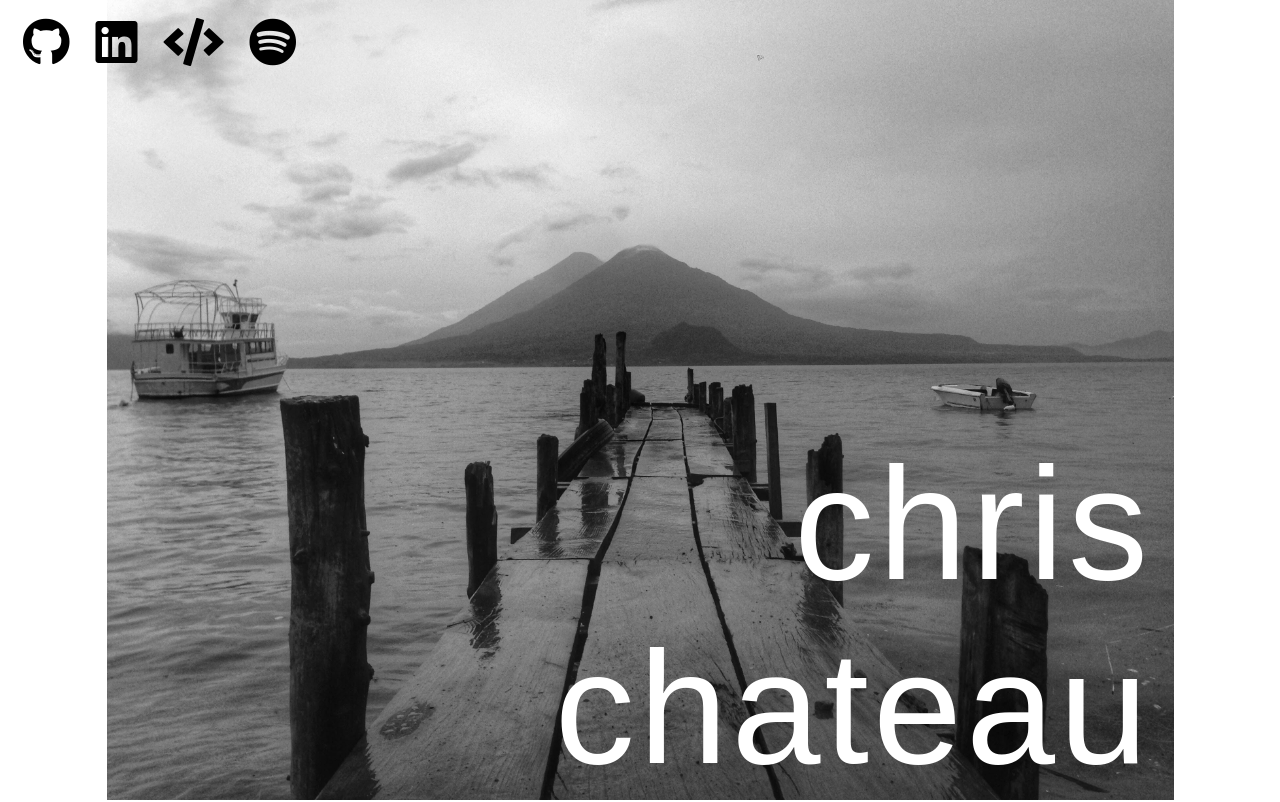
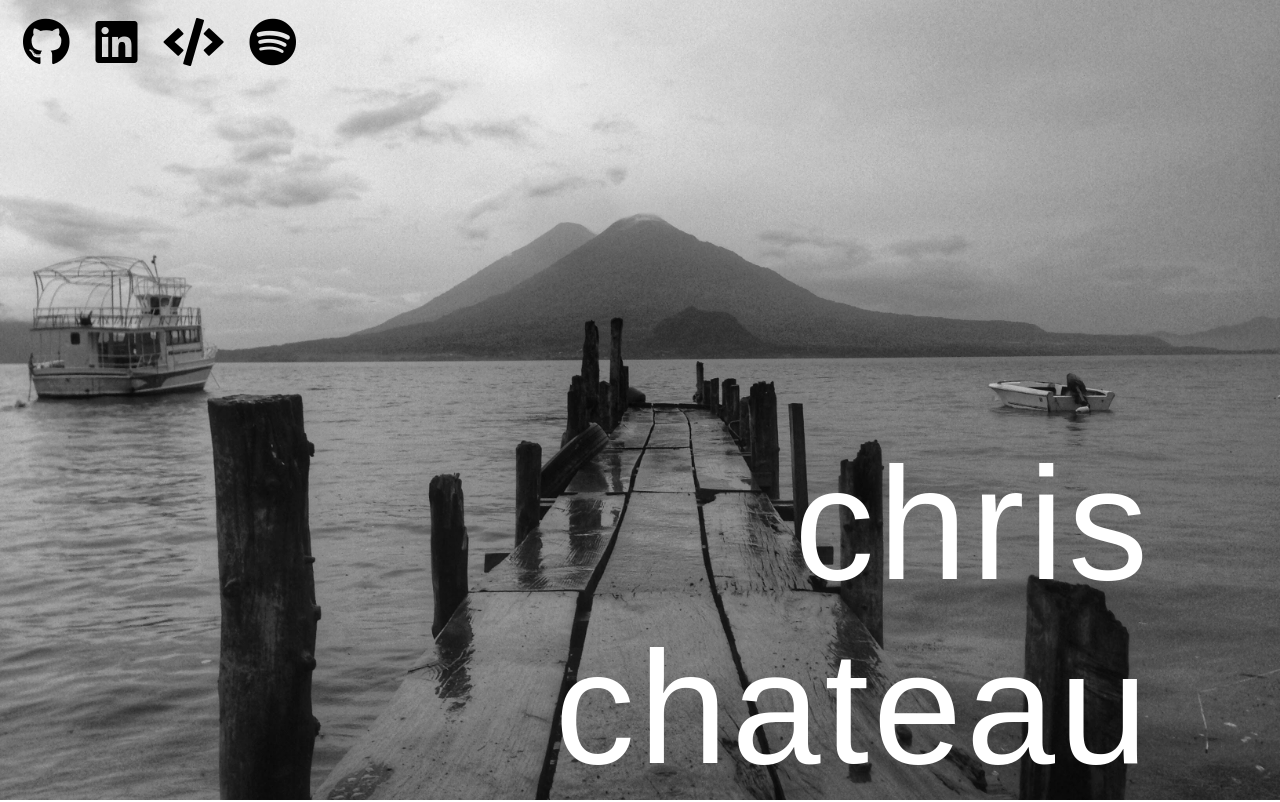
Before and after one commit to christopherchateau/personal-site, a React (Create React App) app: page / in a window 1280 px wide. Shown: the top 802 px of the page. Built offline with nearby package versions, Linux system fonts and the light colour scheme.

Commit message:
Test for bg sizing

```diff
--- a/src/App.css
+++ b/src/App.css
@@ -14,7 +14,7 @@
 .name-section {
   background: url("../src/images/atitlan.jpg") center no-repeat;
   /* background-attachment: fixed; */
-  background-size: auto 100%;
+  background-size: 100% auto;
   display: grid;
   grid-template-rows: 60px 1fr;
   min-height: 600px;
@@ -362,9 +362,9 @@
 }
 
 @media screen and (max-width: 970px) {
-  /* .name-section {
-    background-size: 100% auto;
-  } */
+  .name-section {
+    background-size: auto 100%;
+  }
 
   .name {
     font-size: 8rem;
```
